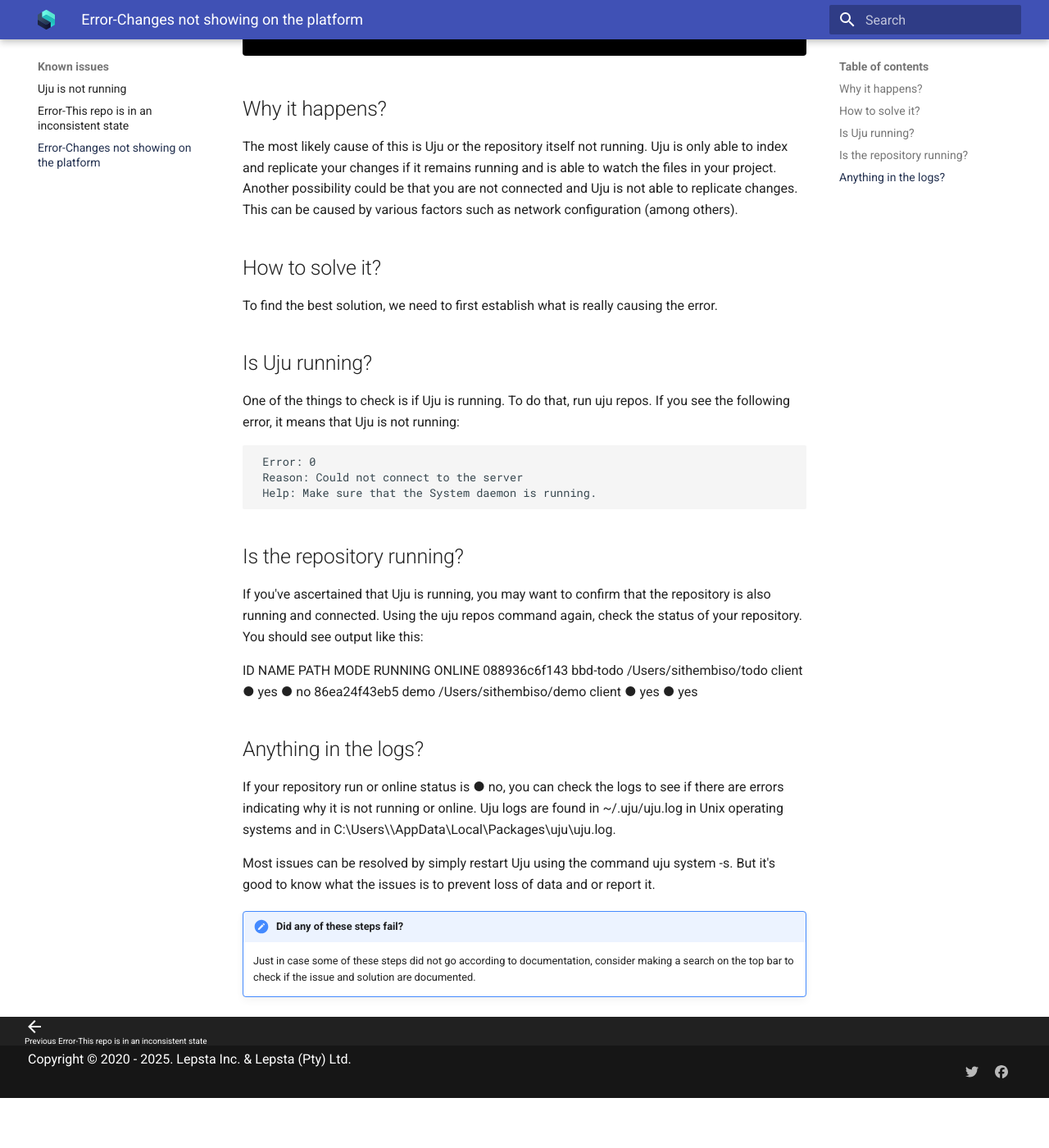
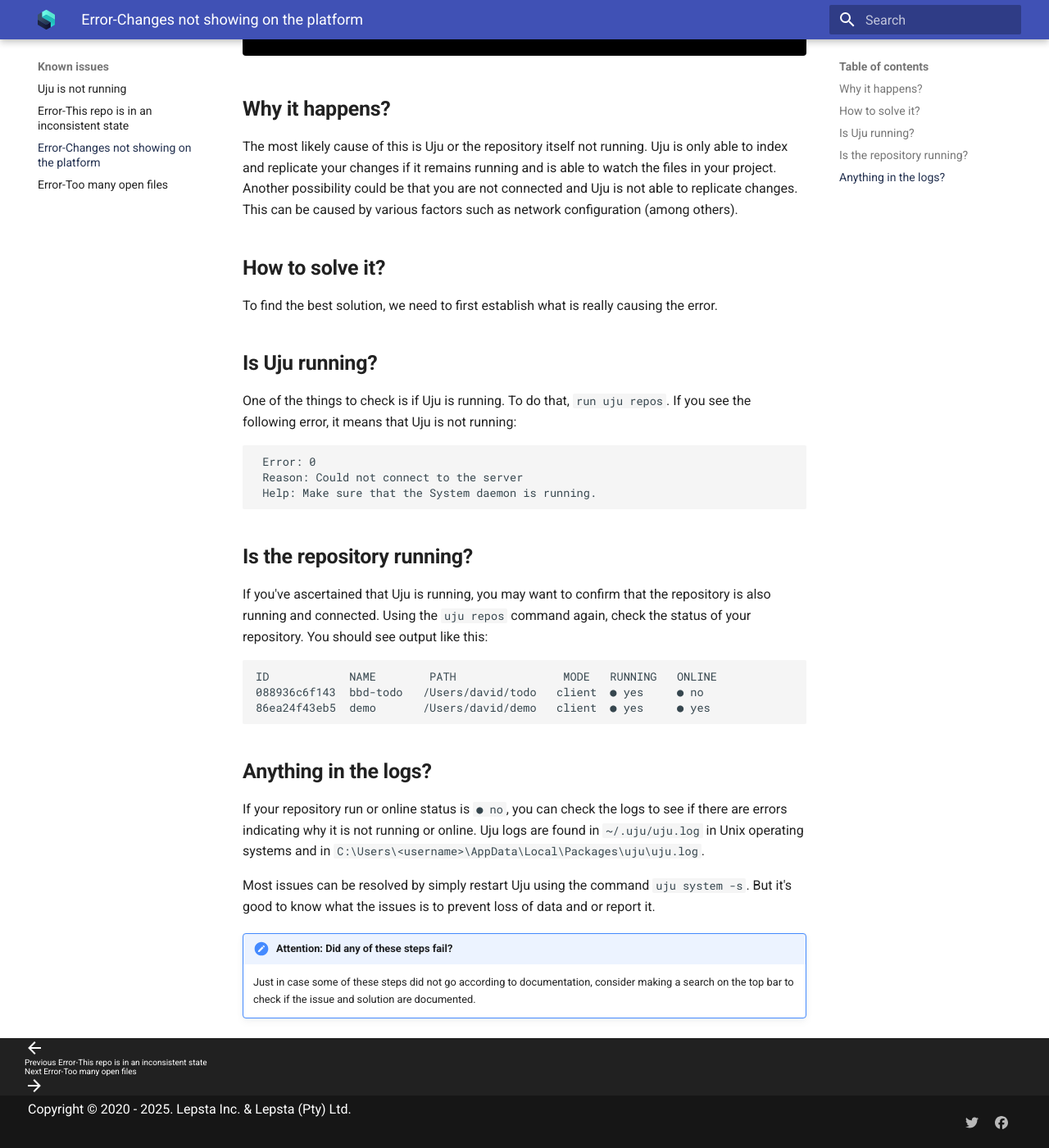
Before and after one commit to lepsta/docs, an MkDocs documentation site: the page built from docs/pages/issues/error-changes-not-showing-on-the-platform.md, in a window 1280 px wide and 1400 px high, scrolled down 496 px. Shown: the whole window at 82% size. Built offline with MkDocs 1.6.1 and Material for MkDocs 9.7.7, drawn with Linux system fonts in a browser that asks for light colours; before the commit the page ends 1835 px from its top, so only the background shows below that.

Commit message:
added new content for issues

````diff
--- a/docs/pages/issues/error-changes-not-showing-on-the-platform.md
+++ b/docs/pages/issues/error-changes-not-showing-on-the-platform.md
@@ -2,15 +2,15 @@
 
 ![Changes not replicating](/assets/images/changes-not-showing-1.svg)
 
-## Why it happens?
+## **Why it happens?**
 The most likely cause of this is Uju or the repository itself not running. Uju is only able to index and replicate your changes if it remains running and is able to watch the files in your project.
 Another possibility could be that you are not connected and Uju is not able to replicate changes. This can be caused by various factors such as network configuration (among others).
 
-## How to solve it?
+## **How to solve it?**
 To find the best solution, we need to first establish what is really causing the error.
 
-## Is Uju running?
-One of the things to check is if Uju is running. To do that, run uju repos. If you see the following error, it means that Uju is not running:
+## **Is Uju running?**
+One of the things to check is if Uju is running. To do that, ``run uju repos``. If you see the following error, it means that Uju is not running:
 
 ```
  Error: 0
@@ -18,19 +18,22 @@
  Help: Make sure that the System daemon is running.
 ```
 
-## Is the repository running?
-If you've ascertained that Uju is running, you may want to confirm that the repository is also running and connected. Using the uju repos command again, check the status of your repository. You should see output like this:
+## **Is the repository running?**
+If you've ascertained that Uju is running, you may want to confirm that the repository is also running and connected. Using the ``uju repos`` command again, check the status of your repository. You should see output like this:
 
-ID            NAME       PATH                    MODE    RUNNING   ONLINE
-088936c6f143  bbd-todo   /Users/sithembiso/todo  client  ● yes     ● no
-86ea24f43eb5  demo       /Users/sithembiso/demo  client  ● yes     ● yes
+```
+ID            NAME        PATH                MODE   RUNNING   ONLINE
+088936c6f143  bbd-todo   /Users/david/todo   client  ● yes     ● no
+86ea24f43eb5  demo       /Users/david/demo   client  ● yes     ● yes
+```
 
 
-## Anything in the logs?
-If your repository run or online status is ● no, you can check the logs to see if there are errors indicating why it is not running or online. Uju logs are found in ~/.uju/uju.log in Unix operating systems and in C:\Users\<username>\AppData\Local\Packages\uju\uju.log.
+
+## **Anything in the logs?**
+If your repository run or online status is ``● no``, you can check the logs to see if there are errors indicating why it is not running or online. Uju logs are found in ``~/.uju/uju.log`` in Unix operating systems and in ``C:\Users\<username>\AppData\Local\Packages\uju\uju.log``.
 
 
-Most issues can be resolved by simply restart Uju using the command uju system -s. But it's good to know what the issues is to prevent loss of data and or report it.
+Most issues can be resolved by simply restart Uju using the command ``uju system -s``. But it's good to know what the issues is to prevent loss of data and or report it.
 
-!!! help "Did any of these steps fail?"
+!!! attention "Attention: Did any of these steps fail?"
     Just in case some of these steps did not go according to documentation, consider making a search on the top bar to check if the issue and solution are documented.
--- a/mkdocs.yml
+++ b/mkdocs.yml
@@ -41,6 +41,7 @@
       - Uju is not running: pages/issues/uju-is-not-running.md
       - Error-This repo is in an inconsistent state: pages/issues/error-this-repo-is-in-an-inconsistent-state.md
       - Error-Changes not showing on the platform: pages/issues/error-changes-not-showing-on-the-platform.md
+      - Error-Too many open files: pages/issues/error-too-many-open-files.md
 
   - Changelog:
     - Changelog: pages/changelog
````
Also changed, not shown: docs/pages/issues/error-this-repo-is-in-an-inconsistent-state.md (+16 -8 lines), docs/pages/issues/error-too-many-open-files.md (added, +45 -0 lines), docs/pages/quick-start/your-first-repository.md (+1 -1 lines), docs/pages/setup.md (+5 -5 lines), overrides/assets/images/too-many-files-open.svg (added).
